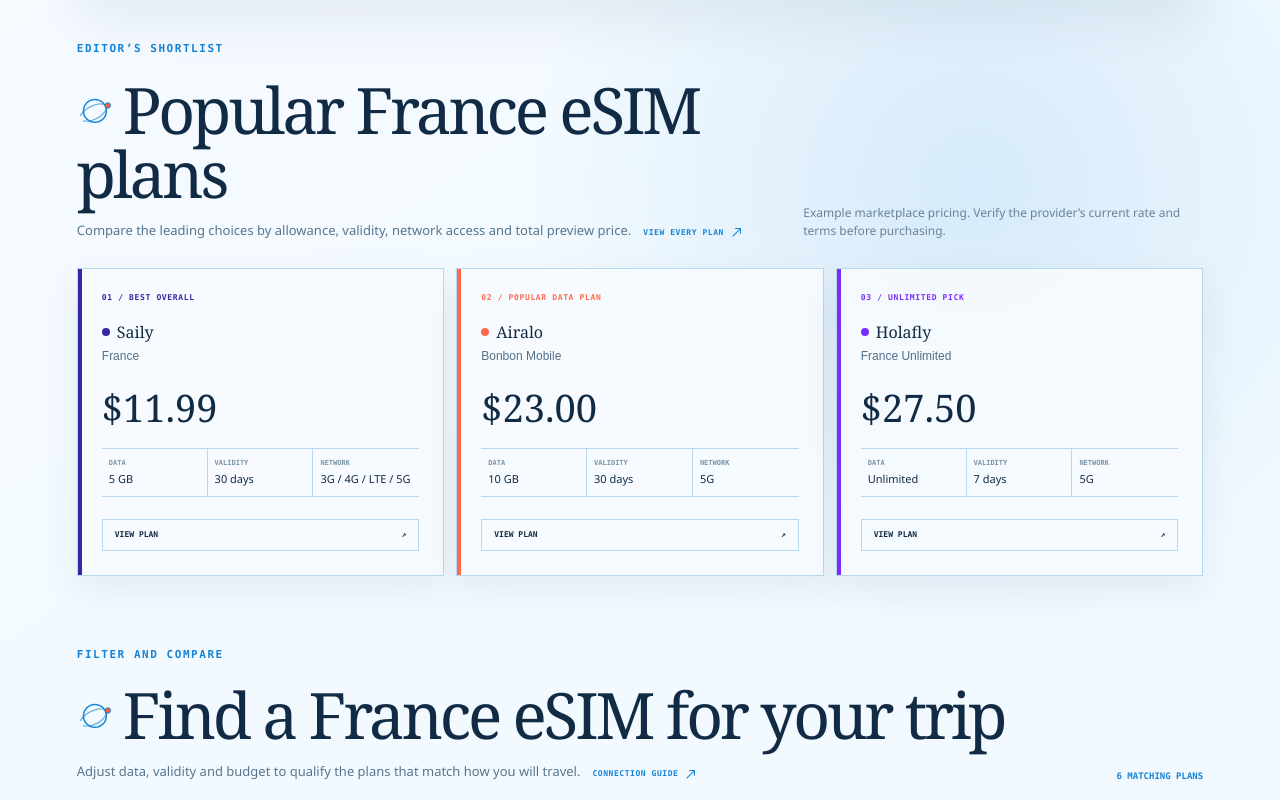
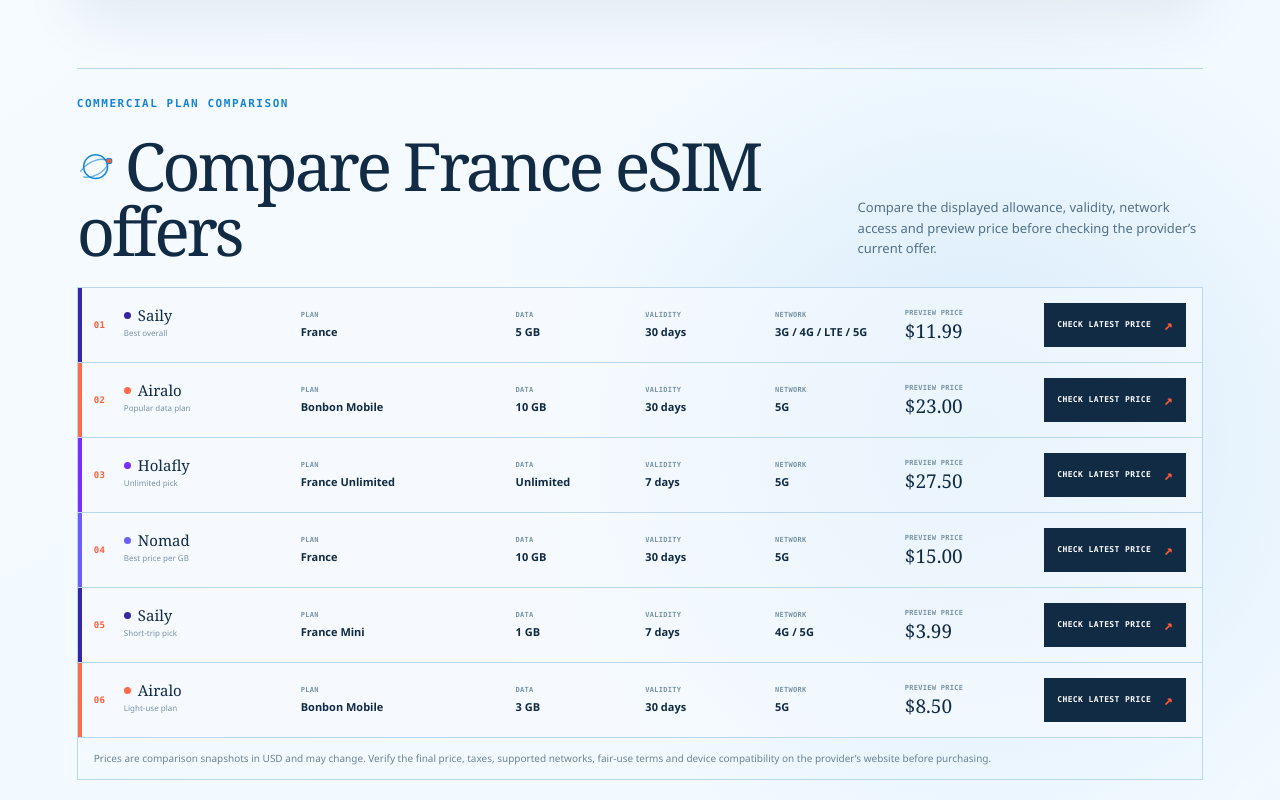
Before and after one commit to KTG1/esimglobal.travel, a Next.js app: page /france in a window 1280 px wide. Shown: the part 1620-2420 px from the top of the page. Built offline with nearby package versions, Linux system fonts and the light colour scheme.

Commit message:
Add commercial eSIM comparison lists

```diff
--- a/app/france/FrancePlans.js
+++ b/app/france/FrancePlans.js
@@ -8,6 +8,13 @@
   data: [{ label: "Any data", value: 0 }, { label: "3 GB+", value: 3 }, { label: "5 GB+", value: 5 }, { label: "10 GB+", value: 10 }],
   days: [{ label: "Any validity", value: 0 }, { label: "7+ days", value: 7 }, { label: "14+ days", value: 14 }, { label: "30 days", value: 30 }],
   price: [{ label: "Any price", value: 999 }, { label: "Under $10", value: 10 }, { label: "Under $20", value: 20 }, { label: "Under $30", value: 30 }],
+};
+
+const providerUrls = {
+  Saily: "https://saily.com/",
+  Airalo: "https://www.airalo.com/",
+  Holafly: "https://esim.holafly.com/",
+  Nomad: "https://www.nomadesim.com/",
 };
 
 function FilterGroup({ title, options, value, onChange }) {
@@ -77,6 +84,36 @@
           <small>Editorial recommendation based on the displayed plan attributes. Verify current provider terms and pricing. {isFrance && <a href="https://saily.com/esim-france/" target="_blank" rel="noreferrer">Provider specifications ↗</a>}</small>
         </div>
       </section>
+      <section className="commercialComparison" aria-labelledby="commercial-comparison-title">
+        <header>
+          <div>
+            <p className="eyebrow">COMMERCIAL PLAN COMPARISON</p>
+            <h2 id="commercial-comparison-title"><HeadingSignal />Compare {country} eSIM offers</h2>
+          </div>
+          <p>Compare the displayed allowance, validity, network access and preview price before checking the provider’s current offer.</p>
+        </header>
+        <ol className="commercialPlanList">
+          {plans.map((plan, index) => (
+            <li key={`${plan.brand}-${plan.product}-${plan.dataLabel}`}>
+              <article style={{ "--plan-color": plan.color }}>
+                <div className="commercialProvider">
+                  <span>{String(index + 1).padStart(2, "0")}</span>
+                  <div><strong><i />{plan.brand}</strong><small>{plan.note}</small></div>
+                </div>
+                <div><span>Plan</span><strong>{plan.product}</strong></div>
+                <div><span>Data</span><strong>{plan.dataLabel}</strong></div>
+                <div><span>Validity</span><strong>{plan.days} days</strong></div>
+                <div><span>Network</span><strong>{plan.network}</strong></div>
+                <div className="commercialPrice"><span>Preview price</span><strong>${plan.price.toFixed(2)}</strong></div>
+                <a href={providerUrls[plan.brand]} target="_blank" rel="noreferrer" aria-label={`Check the latest ${plan.brand} offer for ${country}`}>
+                  Check latest price <span aria-hidden="true">↗</span>
+                </a>
+              </article>
+            </li>
+          ))}
+        </ol>
+        <footer>Prices are comparison snapshots in USD and may change. Verify the final price, taxes, supported networks, fair-use terms and device compatibility on the provider’s website before purchasing.</footer>
+      </section>
       <section className="featuredFrancePlans" aria-labelledby="featured-title">
         <header><div><p className="eyebrow">EDITOR’S SHORTLIST</p><h2 id="featured-title"><HeadingSignal />Popular {country} eSIM plans</h2><HeadingReadMore href="#plans" label="View every plan">Compare the leading choices by allowance, validity, network access and total preview price.</HeadingReadMore></div><p>Example marketplace pricing. Verify the provider’s current rate and terms before purchasing.</p></header>
         <ol className="featuredPlanGrid">
--- a/app/globals.css
+++ b/app/globals.css
@@ -380,6 +380,27 @@
 .heroArrivalBrief + .routeLabel { left: auto; right: 28px; bottom: 22px; }
 .featuredFrancePlans, .francePlanExplorer, .franceEssentials { margin-top: 72px; }
 .featuredFrancePlans { margin-top: 46px; }
+.commercialComparison { margin-top: 72px; padding-top: 28px; border-top: 1px solid var(--line); }
+.commercialComparison > header { display: grid; grid-template-columns: minmax(0, 1.2fr) minmax(280px, .6fr); align-items: end; gap: 30px clamp(40px, 7vw, 96px); margin-bottom: 24px; }
+.commercialComparison > header h2 { max-width: 760px; margin: 0; font: 400 clamp(40px, 5.2vw, 68px)/.98 Georgia, serif; letter-spacing: -.05em; }
+.commercialComparison > header > p { margin: 0 0 4px; color: #537088; font-size: 13px; line-height: 1.6; }
+.commercialPlanList { display: grid; margin: 0; padding: 0; border: 1px solid var(--line); list-style: none; background: rgba(248,252,255,.58); }
+.commercialPlanList > li { min-width: 0; border-bottom: 1px solid var(--line); }
+.commercialPlanList > li:last-child { border-bottom: 0; }
+.commercialPlanList article { display: grid; grid-template-columns: 1.2fr 1.25fr repeat(3, .72fr) .78fr minmax(142px, .72fr); align-items: center; gap: 14px; min-width: 0; padding: 15px 16px; box-shadow: inset 4px 0 0 var(--plan-color); }
+.commercialPlanList article > div { display: grid; min-width: 0; gap: 4px; }
+.commercialPlanList article > div > span { color: #7893a7; font: 700 7px/1.2 "SFMono-Regular", Consolas, monospace; letter-spacing: .04em; text-transform: uppercase; }
+.commercialPlanList article > div > strong { overflow-wrap: anywhere; font-size: 11px; }
+.commercialProvider { grid-template-columns: 26px minmax(0, 1fr); align-items: center; }
+.commercialProvider > span { grid-row: 1 / 3; color: var(--signal) !important; font-size: 9px !important; }
+.commercialProvider > div { display: grid; min-width: 0; gap: 4px; }
+.commercialProvider strong { display: flex; align-items: center; gap: 7px; font: 500 15px/1 Georgia, serif; }
+.commercialProvider strong i { width: 7px; height: 7px; flex: 0 0 auto; border-radius: 50%; background: var(--plan-color); }
+.commercialProvider small { color: #7893a7; font-size: 8px; }
+.commercialPrice strong { font: 500 19px/1 Georgia, serif !important; }
+.commercialPlanList article > a { display: inline-flex; min-height: 44px; align-items: center; justify-content: space-between; gap: 12px; padding: 10px 12px; border: 1px solid var(--ink); color: white; background: var(--ink); font: 700 8px/1.2 "SFMono-Regular", Consolas, monospace; letter-spacing: .05em; text-decoration: none; text-transform: uppercase; }
+.commercialPlanList article > a span { color: var(--signal); font-size: 15px; }
+.commercialComparison > footer { padding: 13px 16px; border: 1px solid var(--line); border-top: 0; color: #6b8397; font-size: 10px; line-height: 1.5; }
 .bestPickPanel { position: relative; display: grid; grid-template-columns: minmax(0, .92fr) minmax(420px, 1.08fr); margin-top: 46px; overflow: hidden; border: 1px solid var(--line); background: rgba(248,252,255,.88); box-shadow: 0 22px 55px rgba(18,43,69,.08); }
 .bestPickPanel::before { content: ""; position: absolute; inset: 0 auto 0 0; width: 5px; background: var(--plan-color); }
 .bestPickLead { position: relative; display: flex; flex-direction: column; align-items: flex-start; justify-content: center; padding: clamp(30px, 4vw, 52px); color: white; background: linear-gradient(145deg, #092c49, #061f34); }
@@ -502,6 +523,10 @@
   .featuredPlanGrid { grid-template-columns: 1fr; }
   .bestPickPanel { grid-template-columns: 1fr; }
   .planResults article { grid-template-columns: 1fr 1fr 1fr; }
+  .commercialComparison > header { grid-template-columns: 1fr; gap: 14px; }
+  .commercialPlanList article { grid-template-columns: 1fr 1fr 1fr; }
+  .commercialProvider { grid-column: 1 / 3; }
+  .commercialPlanList article > a { grid-column: 3; grid-row: 1 / 3; align-self: stretch; }
   .planResults .providerName { grid-column: 1 / 3; }
   .relatedCountryGuides > header { grid-template-columns: 1fr; gap: 16px; }
   .relatedCountryGuides .headingMetric { text-align: left; }
@@ -586,6 +611,11 @@
   .heroPlanBoardLabel { display: flex; align-items: flex-start; padding: 16px; }.heroPlanBoardLabel small { text-align: left; }
   .eiffelMark { height: 280px; transform: translateX(-50%) scale(.72); transform-origin: bottom; }
   .featuredFrancePlans, .francePlanExplorer, .franceEssentials { margin-top: 58px; }
+  .commercialComparison { margin-top: 58px; }
+  .commercialComparison > header h2 { font-size: 42px; }
+  .commercialPlanList article { grid-template-columns: 1fr 1fr; padding: 16px; }
+  .commercialProvider { grid-column: 1 / -1; }
+  .commercialPlanList article > a { grid-column: 1 / -1; grid-row: auto; width: 100%; }
   .bestPickPanel { margin-top: 36px; }
   .bestPickLead, .bestPickReasons { padding: 28px 22px; }
   .bestPickSeal { position: static; margin-bottom: 22px; }
```
